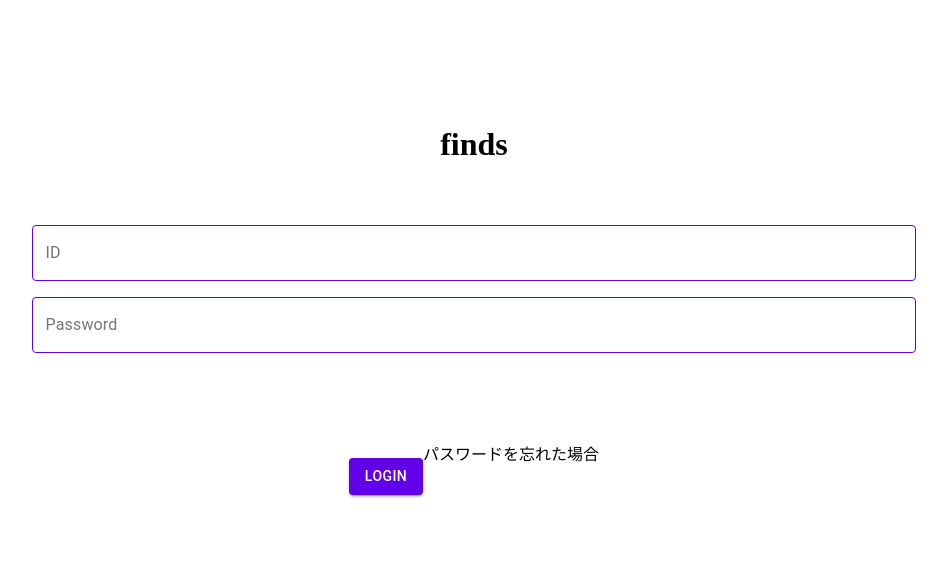
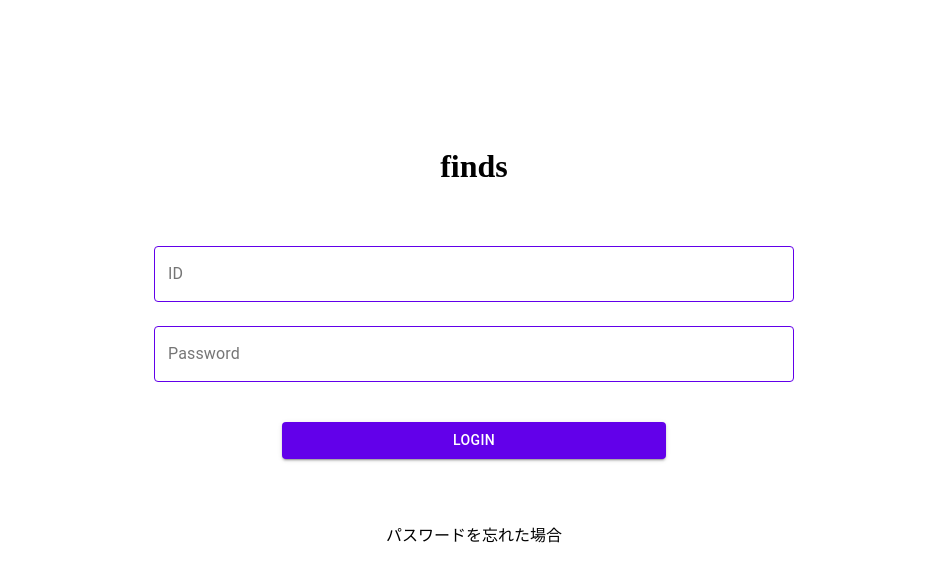
Before and after one commit to ICT-FUNney/finds, a React (Create React App) app in the folder client/finds_client/: page / in a window 1280 px wide. Shown: the top 582 px of the page, without its empty margins (166-1113 px from the left). Built offline with nearby package versions, Linux system fonts and the light colour scheme.

Commit message:
[fix]レスポンシブデザインに修正

```diff
--- a/client/finds_client/src/components/login.js
+++ b/client/finds_client/src/components/login.js
@@ -1,4 +1,4 @@
-import React,{useState} from 'react';
+import React, { useState } from 'react';
 import { withRouter } from 'react-router';
 import '../styles/login.css';
 import {
@@ -8,9 +8,9 @@ import {
 import TextField from '@material-ui/core/TextField';
 import Button from '@material-ui/core/Button';
 import { deepPurple } from '@material-ui/core/colors';
-import {push} from "connected-react-router";
-import {useDispatch} from "react-redux";
-import {getLoginRequest} from "../actions/actionTypes"
+import { push } from "connected-react-router";
+import { useDispatch } from "react-redux";
+import { getLoginRequest } from "../actions/actionTypes"
 
 const darkViolet = deepPurple['A700'];
 
@@ -38,11 +38,17 @@ const CssTextField = withStyles({
 
 const useStyles = makeStyles(theme => ({
     margin: {
-        marginTop: theme.spacing(2),
+        marginTop: theme.spacing(3),
+        width: '50vw',
     },
     margin5: {
         marginTop: theme.spacing(5),
+        width: '50vw',
     },
+    marginButton: {
+        marginTop: theme.spacing(5),
+        width: '30vw',
+    }
 }));
 
 const ColorButton = withStyles(theme => ({
@@ -58,14 +64,14 @@ const ColorButton = withStyles(theme => ({
 const Login = props => {
     const classes = useStyles();
     const dispatch = useDispatch();
-    const [id,setId]=useState("");
-    const [password,setPassword]=useState("");
+    const [id, setId] = useState("");
+    const [password, setPassword] = useState("");
     const moveToMyDocumentList = () => {
-        const info={id,password}
+        const info = { id, password }
         dispatch(getLoginRequest(info))
     }
     return (
-        <div className="inner">
+        <div className="loginInner">
             <h1>finds</h1>
             <CssTextField
                 className={classes.margin5}
@@ -73,7 +79,7 @@ const Login = props => {
                 variant="outlined"
                 id="custom-css-outlined-input"
                 fullWidth
-                onChange={(e)=>setId(e.target.value)}
+                onChange={(e) => setId(e.target.value)}
                 InputLabelProps={{
                     style: {
                     }
@@ -89,7 +95,7 @@ const Login = props => {
                 variant="outlined"
                 id="custom-css-outlined-input"
                 fullWidth
-                onChange={(e)=>setPassword(e.target.value)}
+                onChange={(e) => setPassword(e.target.value)}
                 inputProps={{
                     style: {
                     },
@@ -98,7 +104,7 @@ const Login = props => {
             <ColorButton
                 variant="contained"
                 color="primary"
-                className={classes.margin5}
+                className={classes.marginButton}
                 onClick={moveToMyDocumentList}
             >
                 LOGIN
--- a/client/finds_client/src/styles/login.css
+++ b/client/finds_client/src/styles/login.css
@@ -1,10 +1,11 @@
-.inner {
-  text-align: center;
-  width: 20%;
-  margin: 5% auto;
+.loginInner {
+  display: flex;
+  margin: 10% auto 0 auto;
+  flex-direction: column;
+  align-items: center;
 }
 
 .buttonUnderText {
   display: inline-block;
-  margin-top: 10%;
+  margin-top: 5%;
 }
--- a/client/finds_client/src/styles/myPage.css
+++ b/client/finds_client/src/styles/myPage.css
@@ -1,6 +1,7 @@
 .inner {
   width: 70%;
   margin: 10% auto;
+  text-align: center;
 }
 
 .box {
```
